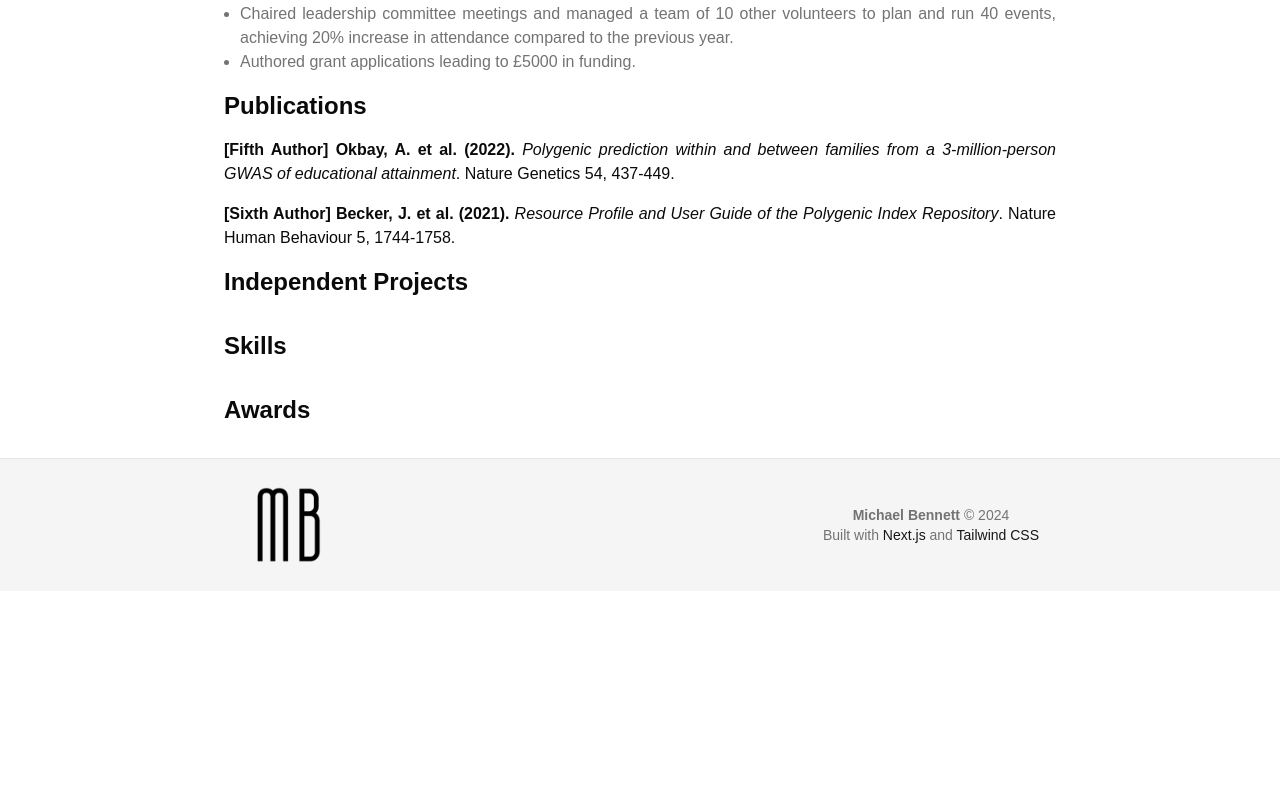
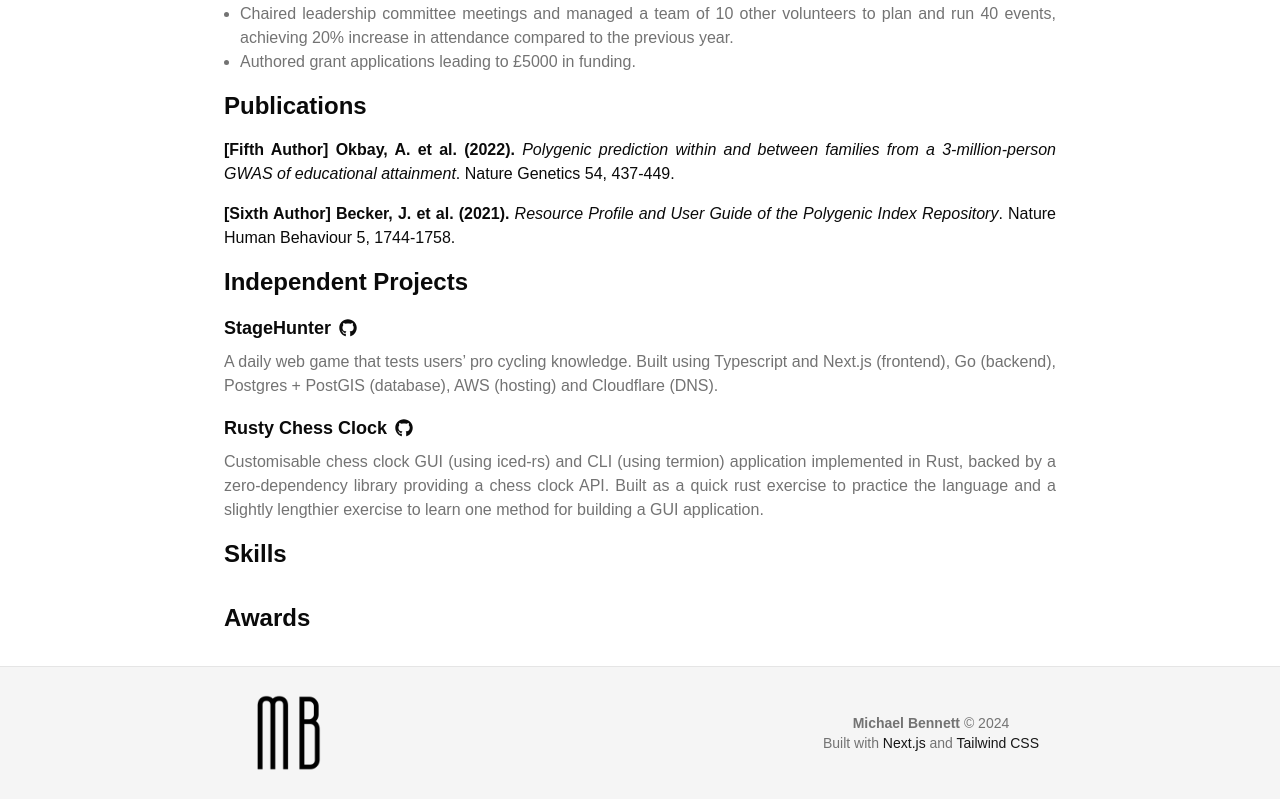
Before and after one commit to michaelbennett99/michaeldabennett.com, a Next.js app: page /cv in a window 1280 px wide. Shown: the part 1667-2466 px from the top of the page. Before the commit the page ends 2258 px from the top, so only its background shows below. Built offline with nearby package versions, Linux system fonts and the light colour scheme.

Commit message:
add projects to CV

```diff
--- a/src/app/cv/page.tsx
+++ b/src/app/cv/page.tsx
@@ -6,6 +6,7 @@ import Card from "./_components/card";
 import EducationCard from "./_components/education_card";
 import ExperienceCard from "./_components/experience_card";
 import PublicationCard from "./_components/publication_card";
+import ProjectCard from "./_components/project_card";
 
 export default function CV() {
   return (
@@ -146,7 +147,18 @@ export default function CV() {
             />
           </Section>
           <Section title="Independent Projects">
-            <Card />
+            <ProjectCard
+              name="StageHunter"
+              url="https://stagehunter.cc"
+              githubUrl="https://github.com/michaelbennett99/stagehunter"
+              description="A daily web game that tests users’ pro cycling knowledge. Built using Typescript and Next.js (frontend), Go (backend), Postgres + PostGIS (database), AWS (hosting) and Cloudflare (DNS)."
+            />
+            <ProjectCard
+              name="Rusty Chess Clock"
+              url="https://crates.io/crates/rusty_chess_clock"
+              githubUrl="https://github.com/michaelbennett99/rusty_chess_clock"
+              description="Customisable chess clock GUI (using iced-rs) and CLI (using termion) application implemented in Rust, backed by a zero-dependency library providing a chess clock API. Built as a quick rust exercise to practice the language and a slightly lengthier exercise to learn one method for building a GUI application."
+            />
           </Section>
           <Section title="Skills">
             <Card />
```
